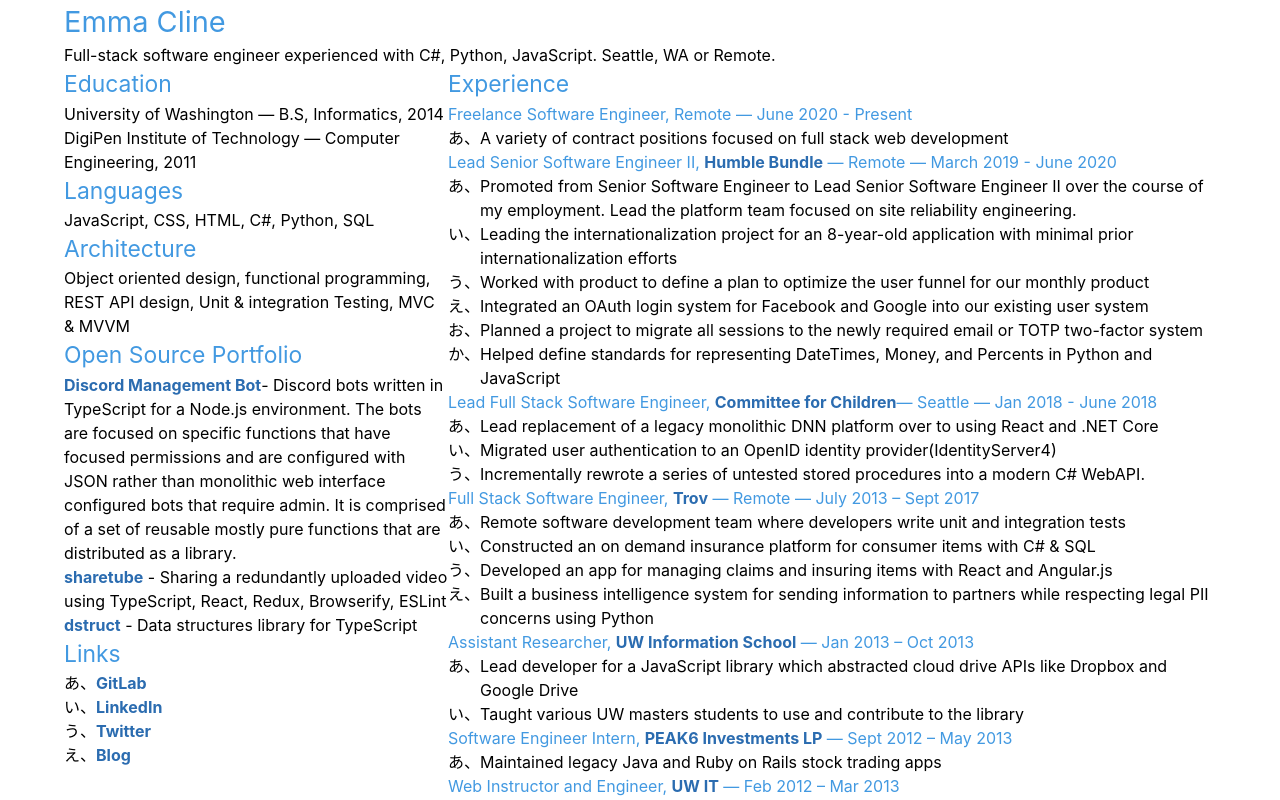
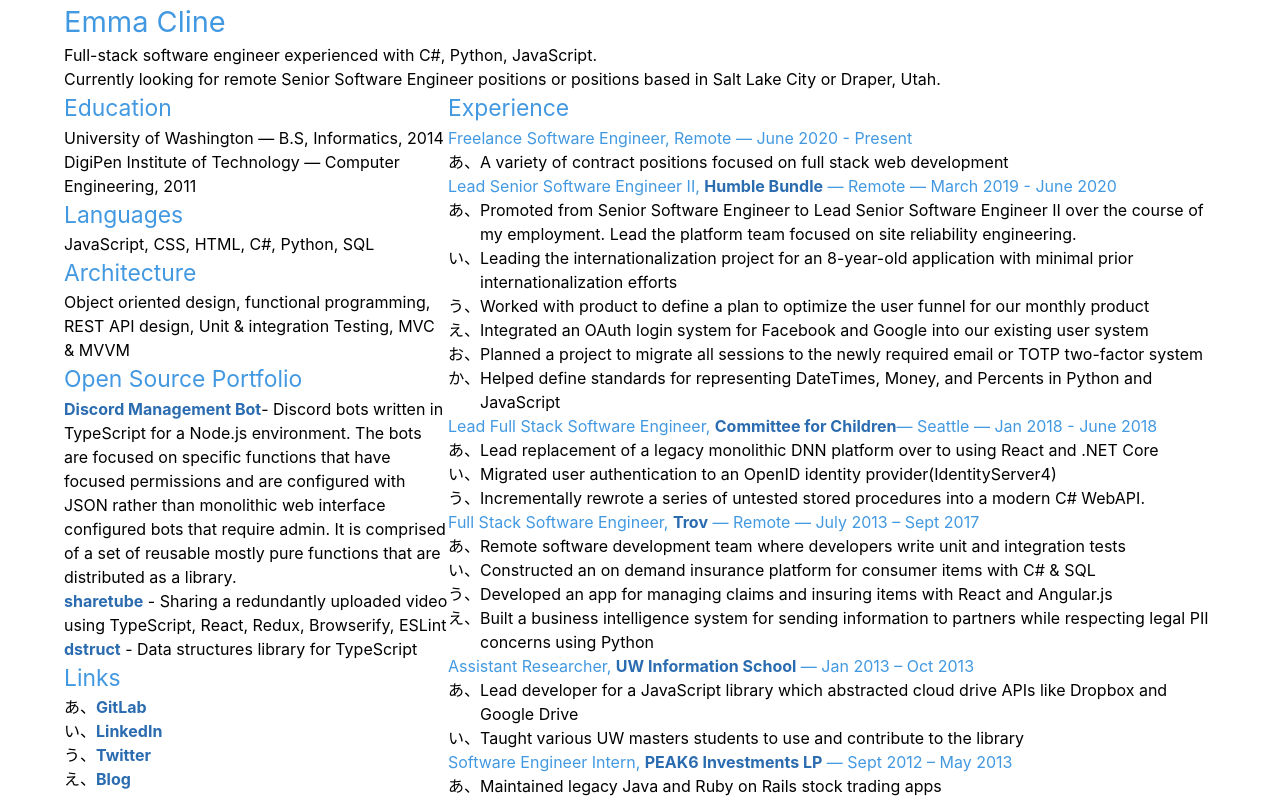
Before and after one commit to emmajsadams/personal-website, a Next.js app: page / in a window 1280 px wide. Shown: the top 800 px of the page. Built offline with nearby package versions, Linux system fonts and the light colour scheme.

Commit message:
Add currently looking for paragraph

```diff
--- a/pages/index.tsx
+++ b/pages/index.tsx
@@ -10,7 +10,10 @@ export default function Resume() {
       <h1>Emma Cline</h1>
       <p>
         Full-stack software engineer experienced with C#, Python, JavaScript.
-        Seattle, WA or Remote.
+      </p>
+      <p>
+        Currently looking for remote Senior Software Engineer positions or
+        positions based in Salt Lake City or Draper, Utah.
       </p>
       <div className="md:flex">
         <div className="md:w-1/3">
```
Also changed, not shown: 1 other file (tests, documents, lock files or other folders).
